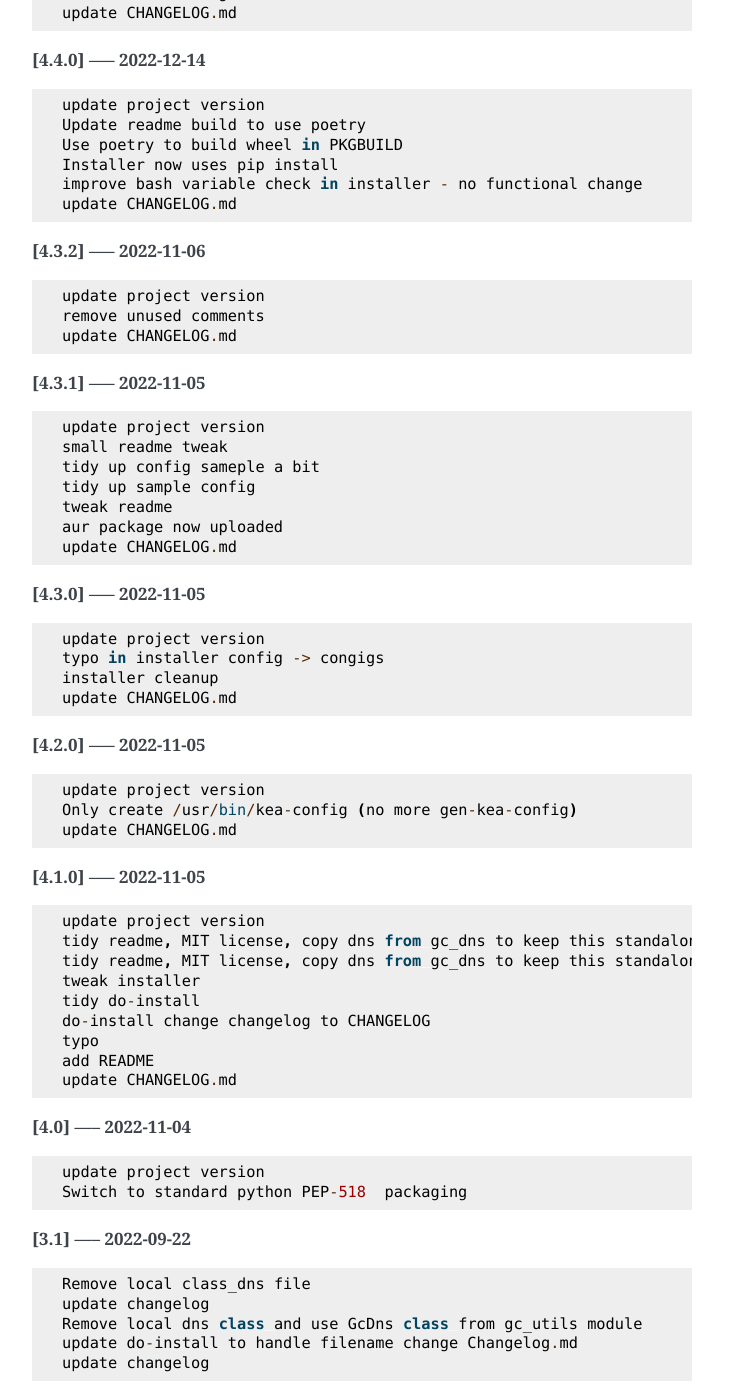
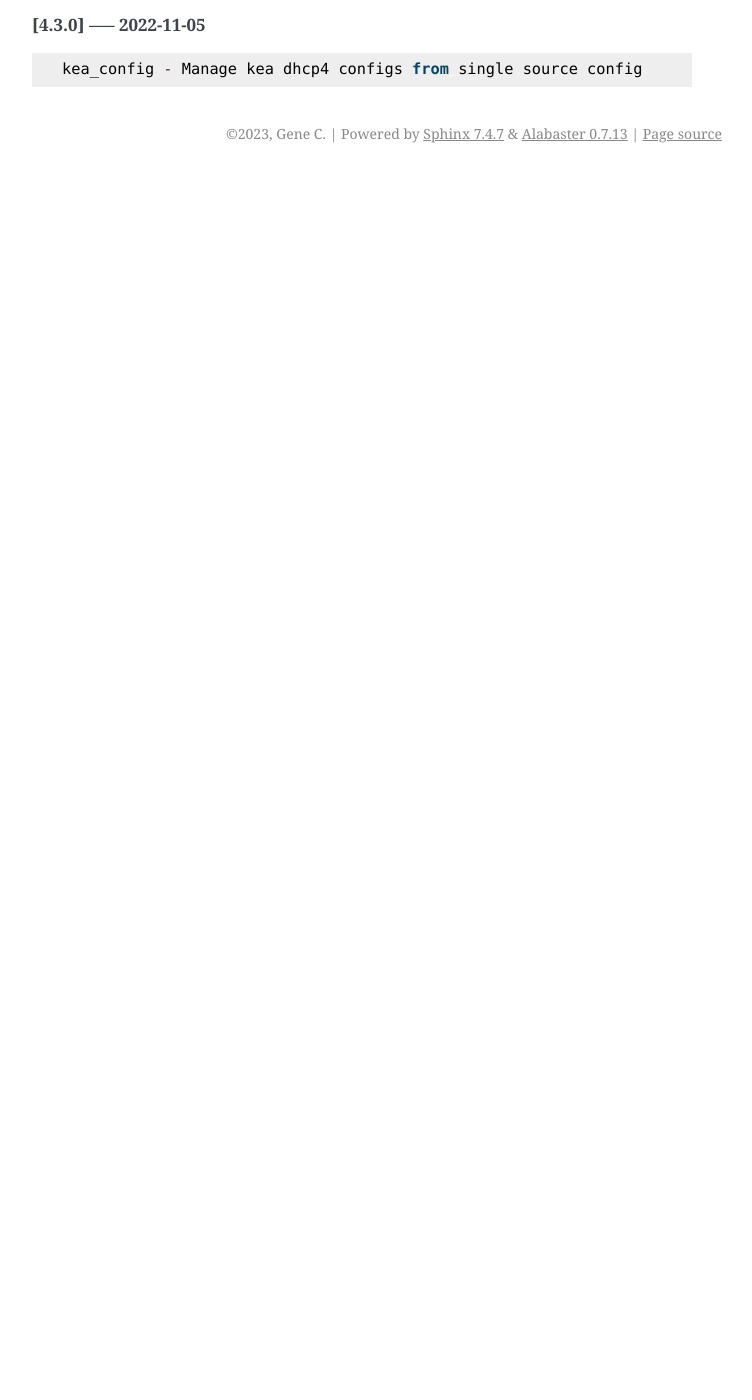
Before and after one commit to gene-git/kea_config, a Sphinx documentation site: the page built from Docs/Changelog.rst, in a window 1280 px wide and 1400 px high, scrolled down 1732 px. Shown: the whole window, without its empty margins (388-1140 px from the left). Built offline with Sphinx 7.4.7, drawn with Linux system fonts in a browser that asks for light colours; pages that are not in the unit, such as notebooks, are missing from menus; after the commit the page ends 1905 px from its top, so only the background shows below that; some of the changed text lies outside the part shown.

Commit message:
update Docs/Changelog.rst Docs/kea_config.pdf

```diff
--- a/Docs/Changelog.rst
+++ b/Docs/Changelog.rst
@@ -3,206 +3,92 @@
 
 **[4.8.3] ----- 2024-05-22** ::
 
-	    Update version file
 	    Add comment to readme about manually removing the deprecated option
-	    update Docs/Changelog.rst
 
 
 **[4.8.2] ----- 2024-05-22** ::
 
-	    Update version file
-	    update Docs/Changelog.rst
-	    Update version file
 	    typo in readme
-	    update Docs/Changelog.rst
 
 
 **[4.8.1] ----- 2024-05-22** ::
 
-	    Update version file
-	    update Docs/Changelog.rst
-
-
-**[4.8.0] ----- 2024-05-22** ::
-
-	    Update version file
-	    Remove deprecated option "reservation-mode"
-	    update Docs/Changelog.rst
+	    Remove deprecated option "reservation-mode" output. kea versions after 2.4 will not start if kea-dhcp4 has the option
+	    update Docs/Changelog.rst Docs/kea_config.pdf
 
 
 **[4.7.0] ----- 2024-04-26** ::
 
-	    update project version
-	    bah kea_config is class not dict
-	    update sample config
 	    Add ctrl_agent_port option to config.
-	    If not set, the ctrl agent port is set to 1 + dhcp port
-	    update Docs/Changelog.rst
+	        If not set, the ctrl agent port is set to 1 + dhcp port
+	    update Docs/Changelog.rst Docs/kea_config.pdf
 
 
 **[4.6.1] ----- 2023-12-19** ::
 
-	    update project version
 	    Update depends array in PKGBUILD
 	    update Docs/Changelog.rst
 
 
 **[4.6.0] ----- 2023-11-26** ::
 
-	    update project version
-	    Switch python backend build to hatch
+	    Switch python backend build to hatch (was poetry)
 	    update Docs/Changelog.rst
 
 
 **[4.5.1] ----- 2023-09-27** ::
 
-	    update project version
 	    fix links in README
 	    update Docs/Changelog.rst
 
 
 **[4.5.0] ----- 2023-09-27** ::
 
-	    update project version
 	    Reorganize docs and move to rst
+	    Now simple to build html and pdf docs using sphinx
 	    update CHANGELOG.md
 
 
 **[4.4.3] ----- 2023-05-18** ::
 
-	    Update build info in README
-	    update CHANGELOG.md
-	    update project version
+	    install: switch from pip to python installer package. This adds optimized bytecode
 	    update CHANGELOG.md
 
 
 **[4.4.2] ----- 2023-05-17** ::
 
-	    update project version
 	    Simplify Arch PKGBUILD and more closely follow arch guidelines
 	    update CHANGELOG.md
 
 
 **[4.4.1] ----- 2023-01-06** ::
 
-	    update project version
 	    Add SPDX licensing lines
 	    update CHANGELOG.md
 
 
 **[4.4.0] ----- 2022-12-14** ::
 
-	    update project version
-	    Update readme build to use poetry
 	    Use poetry to build wheel in PKGBUILD
 	    Installer now uses pip install
-	    improve bash variable check in installer - no functional change
+	    Update readme build to use poetry
 	    update CHANGELOG.md
 
 
 **[4.3.2] ----- 2022-11-06** ::
 
-	    update project version
-	    remove unused comments
+	    remove un-needed comments
 	    update CHANGELOG.md
 
 
 **[4.3.1] ----- 2022-11-05** ::
 
-	    update project version
-	    small readme tweak
-	    tidy up config sameple a bit
-	    tidy up sample config
+	    small tweak to readme and sample config
 	    tweak readme
-	    aur package now uploaded
-	    update CHANGELOG.md
+	    aur package now available
+	    update CHANGELOG
 
 
 **[4.3.0] ----- 2022-11-05** ::
 
-	    update project version
-	    typo in installer config -> congigs
-	    installer cleanup
-	    update CHANGELOG.md
-
-
-**[4.2.0] ----- 2022-11-05** ::
-
-	    update project version
-	    Only create /usr/bin/kea-config (no more gen-kea-config)
-	    update CHANGELOG.md
-
-
-**[4.1.0] ----- 2022-11-05** ::
-
-	    update project version
-	    tidy readme, MIT license, copy dns from gc_dns to keep this standalone
-	    tidy readme, MIT license, copy dns from gc_dns to keep this standalone
-	    tweak installer
-	    tidy do-install
-	    do-install change changelog to CHANGELOG
-	    typo
-	    add README
-	    update CHANGELOG.md
-
-
-**[4.0] ----- 2022-11-04** ::
-
-	    update project version
-	    Switch to standard python PEP-518  packaging
-
-
-**[3.1] ----- 2022-09-22** ::
-
-	    Remove local class_dns file
-	    update changelog
-	    Remove local dns class and use GcDns class from gc_utils module
-	    update do-install to handle filename change Changelog.md
-	    update changelog
-
-
-**[3.0] ----- 2022-09-19** ::
-
-	    Skip HA when only primary
-	    add phone
-	    fix more silly
-	    normalize incoming dst
-	    remove duplicate // in link
-	    Missing makedir in do-install
-	    typo
-	    add link in /usr/bin/gc-kea-config for convenience
-	    fix do-install config dir
-	    typo in changelog
-
-
-**[2.2] ----- 2022-06-09** ::
-
-	    Changelog
-	    Add license
-	    add configs dir
-	    Install script for package build
-
-
-**[2.1] ----- 2022-06-09** ::
-
-	    lint picking
-
-
-**[2.0] ----- 2022-06-08** ::
-
-	    Rewrite with classes
-	    fix typo in agent. Turn off pdb
-
-
-**[1.0] ----- 2022-03-04** ::
-
-	    Tidy more - move config extract to classes file
-	    renamed sameple config
-	    Add conreol agent
-	    output now in configurable directory
-	    split single python file into smaller components;
-	    ;
-	    tidy
-	    Better control over file names etc
-	    error handling for dns lookups
-	    Initial commit - generate kea-dhcp4 server configs
+	    kea_config - Manage kea dhcp4 configs from single source config
```
Also changed, not shown: 1 other file.
